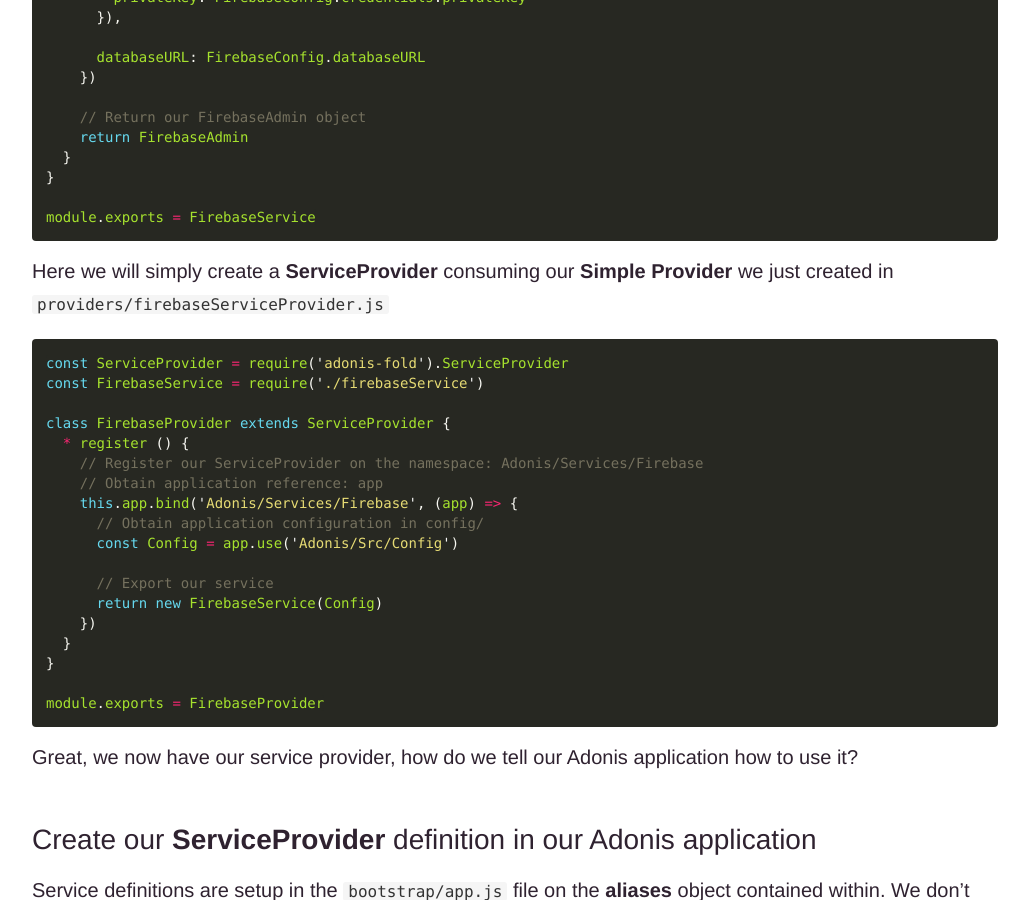
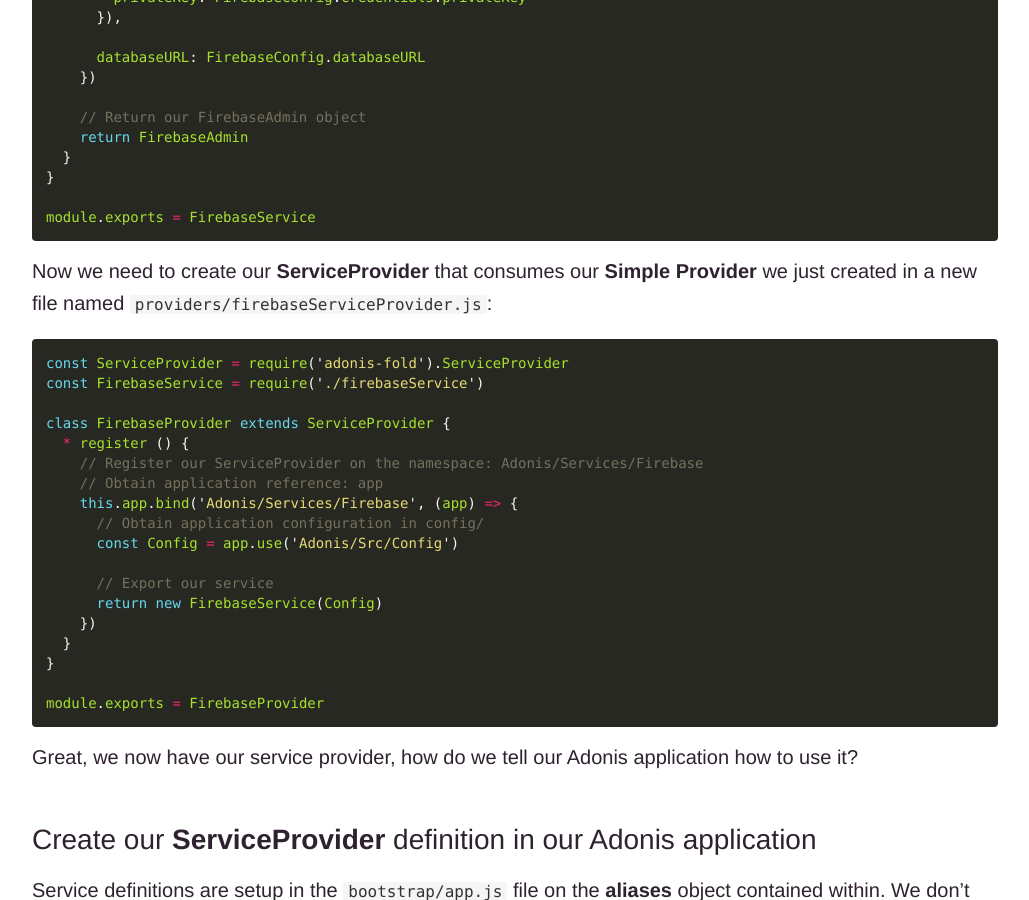
Before and after one commit to nijikokun/nijikokun.github.io, a Jekyll site: the page built from _posts/2017-02-05-Creating-a-custom-ServiceProvider-in-your-Adonis.js-project.md, in a window 1280 px wide and 900 px high, scrolled down 1412 px. Shown: the whole window, without its empty margins (125-1154 px from the left). Built offline with Jekyll 4.4.1, drawn with Linux system fonts in a browser that asks for light colours; some web fonts are replaced; Markdown is read by kramdown in place of the engine named in the settings.

Commit message:
:postbox: Update Adonis service provider post

````diff
--- a/_posts/2017-02-05-Creating-a-custom-ServiceProvider-in-your-Adonis.js-project.md
+++ b/_posts/2017-02-05-Creating-a-custom-ServiceProvider-in-your-Adonis.js-project.md
@@ -58,8 +58,8 @@
 module.exports = FirebaseService
 ```
 
-Here we will simply create a **ServiceProvider** consuming our **Simple Provider** we just created in
-`providers/firebaseServiceProvider.js`
+Now we need to create our **ServiceProvider** that consumes our **Simple Provider** we just created in a new file named
+`providers/firebaseServiceProvider.js`:
 
 ```js
 const ServiceProvider = require('adonis-fold').ServiceProvider
````
